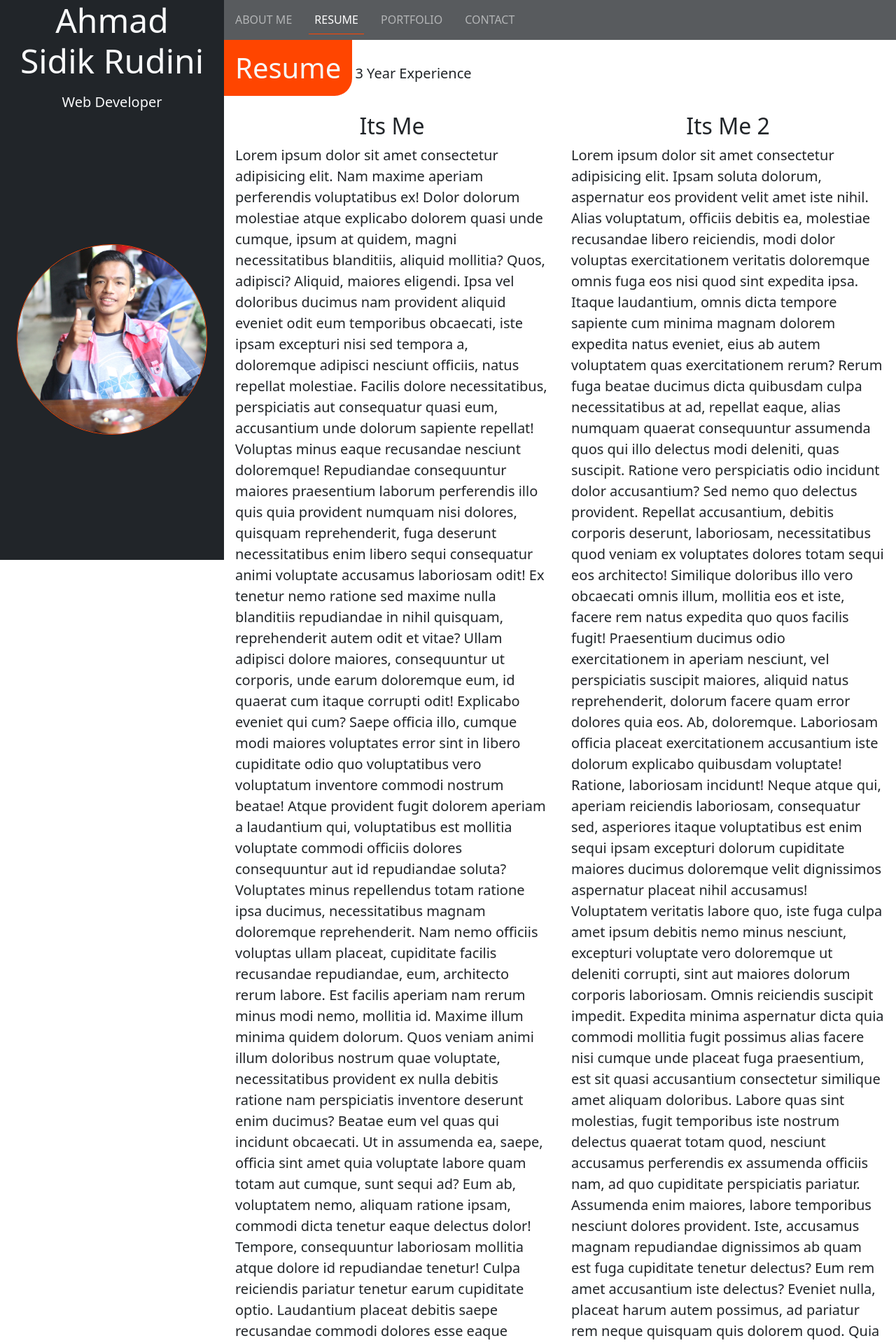
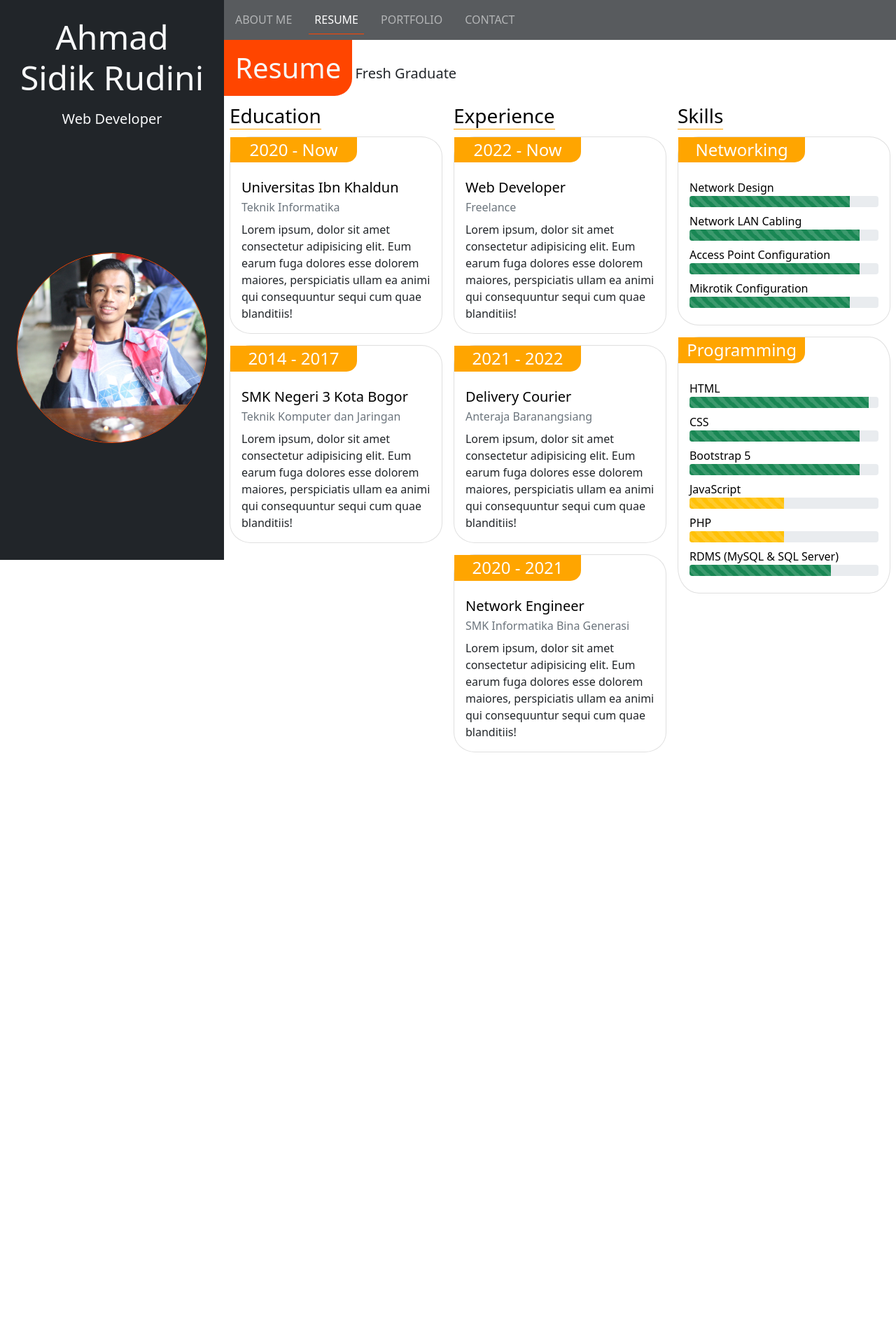
Before and after one commit to asidikrdn/personal-page, a PHP site: page /resume.html in a window 1280 px wide. Shown: the top 1919 px of the page at 70% size. After the commit the page ends 1075 px from the top, so only its background shows below. Run offline with PHP 8.4, Linux system fonts and the light colour scheme.

Commit message:
Update Resume

```diff
--- a/css/style.css
+++ b/css/style.css
@@ -35,3 +35,18 @@ header img {
   background-color: orangered;
   border-radius: 0 0 25px 0;
 }
+
+#content .sub-title h3 {
+  border-bottom: 1px solid orange;
+}
+
+/* Card */
+.card {
+  border-radius: 10%;
+}
+
+.card h4 {
+  background-color: orange;
+  width: 60%;
+  border-radius: 0 0 15px 0;
+}
--- a/resume.html
+++ b/resume.html
@@ -29,7 +29,7 @@
             <div
               class="container-fluid bg-dark text-light d-md-flex flex-column align-items-center d-none"
             >
-              <h1 class="display-5 text-center">Ahmad Sidik Rudini</h1>
+              <h1 class="display-5 text-center mt-4">Ahmad Sidik Rudini</h1>
               <p class="lead my-2">Web Developer</p>
               <img
                 src="img/profil.jpg"
@@ -42,7 +42,9 @@
         <div class="col-md-9 offset-md-3 p-0">
           <!-- Header Mobile Version -->
           <header id="headerMobile">
-            <div class="d-md-none d-flex flex-row flex-wrap justify-content-center p-4">
+            <div
+              class="d-md-none d-flex flex-row flex-wrap justify-content-center p-4"
+            >
               <img
                 src="img/profil.jpg"
                 alt=""
@@ -111,181 +113,165 @@
 
           <!-- Main Content -->
           <section id="content">
-            <div class="container-fluid p-0 mb-5">
+            <div class="container-fluid p-0 mb-5 mb-md-1">
               <div id="section-title">
-                <h2 class="display-6 d-inline-block p-3 text-light">
-                  Resume
-                </h2>
-                <p class="lead d-inline-block">3 Year Experience</p>
+                <h2 class="display-6 d-inline-block p-3 text-light">Resume</h2>
+                <p class="lead d-inline-block">Fresh Graduate</p>
               </div>
-              <div class="row g-0">
-                <div class="col-12 col-md-6">
-                  <div class="container p-3">
-                    <h2 class="text-center">Its Me</h2>
-                    <p class="lead">
-                      Lorem ipsum dolor sit amet consectetur adipisicing elit.
-                      Nam maxime aperiam perferendis voluptatibus ex! Dolor
-                      dolorum molestiae atque explicabo dolorem quasi unde
-                      cumque, ipsum at quidem, magni necessitatibus blanditiis,
-                      aliquid mollitia? Quos, adipisci? Aliquid, maiores
-                      eligendi. Ipsa vel doloribus ducimus nam provident aliquid
-                      eveniet odit eum temporibus obcaecati, iste ipsam
-                      excepturi nisi sed tempora a, doloremque adipisci nesciunt
-                      officiis, natus repellat molestiae. Facilis dolore
-                      necessitatibus, perspiciatis aut consequatur quasi eum,
-                      accusantium unde dolorum sapiente repellat! Voluptas minus
-                      eaque recusandae nesciunt doloremque! Repudiandae
-                      consequuntur maiores praesentium laborum perferendis illo
-                      quis quia provident numquam nisi dolores, quisquam
-                      reprehenderit, fuga deserunt necessitatibus enim libero
-                      sequi consequatur animi voluptate accusamus laboriosam
-                      odit! Ex tenetur nemo ratione sed maxime nulla blanditiis
-                      repudiandae in nihil quisquam, reprehenderit autem odit et
-                      vitae? Ullam adipisci dolore maiores, consequuntur ut
-                      corporis, unde earum doloremque eum, id quaerat cum itaque
-                      corrupti odit! Explicabo eveniet qui cum? Saepe officia
-                      illo, cumque modi maiores voluptates error sint in libero
-                      cupiditate odio quo voluptatibus vero voluptatum inventore
-                      commodi nostrum beatae! Atque provident fugit dolorem
-                      aperiam a laudantium qui, voluptatibus est mollitia
-                      voluptate commodi officiis dolores consequuntur aut id
-                      repudiandae soluta? Voluptates minus repellendus totam
-                      ratione ipsa ducimus, necessitatibus magnam doloremque
-                      reprehenderit. Nam nemo officiis voluptas ullam placeat,
-                      cupiditate facilis recusandae repudiandae, eum, architecto
-                      rerum labore. Est facilis aperiam nam rerum minus modi
-                      nemo, mollitia id. Maxime illum minima quidem dolorum.
-                      Quos veniam animi illum doloribus nostrum quae voluptate,
-                      necessitatibus provident ex nulla debitis ratione nam
-                      perspiciatis inventore deserunt enim ducimus? Beatae eum
-                      vel quas qui incidunt obcaecati. Ut in assumenda ea,
-                      saepe, officia sint amet quia voluptate labore quam totam
-                      aut cumque, sunt sequi ad? Eum ab, voluptatem nemo,
-                      aliquam ratione ipsam, commodi dicta tenetur eaque
-                      delectus dolor! Tempore, consequuntur laboriosam mollitia
-                      atque dolore id repudiandae tenetur! Culpa reiciendis
-                      pariatur tenetur earum cupiditate optio. Laudantium
-                      placeat debitis saepe recusandae commodi dolores esse
-                      eaque accusamus sit, alias magnam omnis pariatur at
-                      impedit et eius ex quae in eum consectetur tempora! Nihil
-                      repellendus numquam rerum quasi aspernatur cupiditate
-                      facere qui molestiae veniam enim libero dolores eum,
-                      debitis suscipit voluptatibus doloribus ipsa consequuntur
-                      assumenda ratione magni tenetur provident harum illo
-                      voluptates. Ullam omnis reiciendis ut dignissimos
-                      recusandae. Minima labore cum excepturi temporibus modi
-                      voluptatibus repudiandae, sapiente tempore, aut explicabo,
-                      eligendi error dolorum distinctio molestiae quos ullam!
-                      Suscipit ad nemo nihil quia, ipsam corporis culpa error
-                      sint sequi, commodi fuga minus inventore vitae ea
-                      explicabo dolor hic illo. Laborum quisquam cumque ea, id
-                      eligendi repudiandae labore dicta ut perferendis illo
-                      eaque! Expedita commodi eveniet aspernatur praesentium
-                      dolorum pariatur, nobis error culpa illo sapiente nisi
-                      nostrum voluptatum, eligendi at alias blanditiis porro.
-                      Facere blanditiis quae neque perferendis fuga alias,
-                      adipisci aut, nemo, corrupti rerum facilis sed dicta
-                      ducimus. Magni iusto ducimus sunt excepturi doloribus
-                      deleniti harum sit debitis necessitatibus! Vero possimus
-                      facere maiores molestias, laboriosam vel exercitationem,
-                      sunt non quaerat quis veritatis architecto inventore qui
-                      aperiam ipsum. Veritatis, culpa ea aperiam animi iure
-                      quisquam ducimus vitae necessitatibus magni iste tempore
-                      voluptatibus reprehenderit modi voluptates incidunt ut
-                      nostrum. Necessitatibus?
-                    </p>
+              <div class="row g-0 pb-1">
+                <div class="col-12 col-md-4">
+                  <!-- Education -->
+                  <div class="container d-flex flex-column justify-content-around pb-3 px-2">
+                    <div class="sub-title py-1">
+                      <h3 class="text-black d-inline">Education</h3>
+                    </div>
+                    <div class="card my-2">
+                      <h4 class="text-white text-center p-1">2020 - Now</h4>
+                      <div class="card-body">
+                        <h5 class="card-title text-black">Universitas Ibn Khaldun</h5>
+                        <div class="card-subtitle text-muted">
+                          Teknik Informatika
+                        </div>
+                        <div class="card-text mt-2">
+                          Lorem ipsum, dolor sit amet consectetur adipisicing
+                          elit. Eum earum fuga dolores esse dolorem maiores,
+                          perspiciatis ullam ea animi qui consequuntur sequi cum
+                          quae blanditiis!
+                        </div>
+                      </div>
+                    </div>
+                    <div class="card my-2">
+                      <h4 class="text-white text-center p-1">2014 - 2017</h4>
+                      <div class="card-body">
+                        <h5 class="card-title text-black">SMK Negeri 3 Kota Bogor</h5>
+                        <div class="card-subtitle text-muted">
+                          Teknik Komputer dan Jaringan
+                        </div>
+                        <div class="card-text mt-2">
+                          Lorem ipsum, dolor sit amet consectetur adipisicing
+                          elit. Eum earum fuga dolores esse dolorem maiores,
+                          perspiciatis ullam ea animi qui consequuntur sequi cum
+                          quae blanditiis!
+                        </div>
+                      </div>
+                    </div>
                   </div>
                 </div>
-                <div class="col-12 col-md-6">
-                  <div class="container p-3">
-                    <h2 class="text-center">Its Me 2</h2>
-                    <p class="lead">
-                      Lorem ipsum dolor sit amet consectetur adipisicing elit.
-                      Ipsam soluta dolorum, aspernatur eos provident velit amet
-                      iste nihil. Alias voluptatum, officiis debitis ea,
-                      molestiae recusandae libero reiciendis, modi dolor
-                      voluptas exercitationem veritatis doloremque omnis fuga
-                      eos nisi quod sint expedita ipsa. Itaque laudantium, omnis
-                      dicta tempore sapiente cum minima magnam dolorem expedita
-                      natus eveniet, eius ab autem voluptatem quas
-                      exercitationem rerum? Rerum fuga beatae ducimus dicta
-                      quibusdam culpa necessitatibus at ad, repellat eaque,
-                      alias numquam quaerat consequuntur assumenda quos qui illo
-                      delectus modi deleniti, quas suscipit. Ratione vero
-                      perspiciatis odio incidunt dolor accusantium? Sed nemo quo
-                      delectus provident. Repellat accusantium, debitis corporis
-                      deserunt, laboriosam, necessitatibus quod veniam ex
-                      voluptates dolores totam sequi eos architecto! Similique
-                      doloribus illo vero obcaecati omnis illum, mollitia eos et
-                      iste, facere rem natus expedita quo quos facilis fugit!
-                      Praesentium ducimus odio exercitationem in aperiam
-                      nesciunt, vel perspiciatis suscipit maiores, aliquid natus
-                      reprehenderit, dolorum facere quam error dolores quia eos.
-                      Ab, doloremque. Laboriosam officia placeat exercitationem
-                      accusantium iste dolorum explicabo quibusdam voluptate!
-                      Ratione, laboriosam incidunt! Neque atque qui, aperiam
-                      reiciendis laboriosam, consequatur sed, asperiores itaque
-                      voluptatibus est enim sequi ipsam excepturi dolorum
-                      cupiditate maiores ducimus doloremque velit dignissimos
-                      aspernatur placeat nihil accusamus! Voluptatem veritatis
-                      labore quo, iste fuga culpa amet ipsum debitis nemo minus
-                      nesciunt, excepturi voluptate vero doloremque ut deleniti
-                      corrupti, sint aut maiores dolorum corporis laboriosam.
-                      Omnis reiciendis suscipit impedit. Expedita minima
-                      aspernatur dicta quia commodi mollitia fugit possimus
-                      alias facere nisi cumque unde placeat fuga praesentium,
-                      est sit quasi accusantium consectetur similique amet
-                      aliquam doloribus. Labore quas sint molestias, fugit
-                      temporibus iste nostrum delectus quaerat totam quod,
-                      nesciunt accusamus perferendis ex assumenda officiis nam,
-                      ad quo cupiditate perspiciatis pariatur. Assumenda enim
-                      maiores, labore temporibus nesciunt dolores provident.
-                      Iste, accusamus magnam repudiandae dignissimos ab quam est
-                      fuga cupiditate tenetur delectus? Eum rem amet accusantium
-                      iste delectus? Eveniet nulla, placeat harum autem
-                      possimus, ad pariatur rem neque quisquam quis dolorem
-                      quod. Quia animi totam ullam eveniet possimus saepe
-                      voluptatibus. Necessitatibus mollitia nemo voluptatum
-                      aspernatur optio quasi tempore libero, ipsum ratione
-                      quisquam officia ad nam est, enim non assumenda
-                      praesentium! Ullam, similique? Sint doloribus accusamus
-                      modi expedita dolorum autem similique nam! Qui aliquid
-                      earum assumenda vitae pariatur. Dignissimos, odit debitis
-                      quae illo delectus vel incidunt veritatis repellat
-                      repudiandae, ab, expedita quod quidem facilis eum. Soluta
-                      culpa ex excepturi perspiciatis aperiam nam similique
-                      laboriosam nostrum alias dicta! Sint iusto qui iure quas
-                      provident, dolores blanditiis quia, aliquam reprehenderit
-                      eveniet dolorem minus molestias? Consequuntur vero ipsam
-                      similique aspernatur impedit modi corrupti aut accusamus
-                      laborum odit quas iure, vitae sint temporibus provident.
-                      Molestiae, debitis nemo praesentium pariatur a unde
-                      impedit assumenda? Vitae veritatis omnis fugiat, laborum
-                      accusamus pariatur quas voluptatibus inventore, odio
-                      incidunt modi expedita voluptatem. Perferendis assumenda
-                      architecto non! Alias, dignissimos! Necessitatibus
-                      dignissimos est, culpa porro laborum beatae ab nam tenetur
-                      aliquam? Voluptates doloribus iure beatae sint minima,
-                      excepturi culpa sapiente. Doloremque magnam est eos, enim
-                      esse libero sapiente explicabo! Cum temporibus dolorem
-                      quaerat provident asperiores. Sapiente, porro tenetur qui
-                      quia reiciendis perspiciatis beatae ipsa eligendi cumque
-                      pariatur ab accusantium magnam illo quod, rerum
-                      praesentium sint, quo alias blanditiis vel tempora
-                      asperiores officiis odio. Aliquam consequatur vero quas
-                      eos modi repellendus, quis illum est ipsa aspernatur! Ab,
-                      voluptates? Beatae maxime porro aut qui tempora eum
-                      cupiditate illum libero illo. Accusamus, dolores sint quod
-                      numquam natus quos? Ullam minus ut facilis sequi
-                      perspiciatis quos quibusdam. Iste excepturi pariatur
-                      tenetur accusantium voluptatum, culpa distinctio
-                      asperiores quis. Perspiciatis iusto minima a asperiores
-                      magni saepe tempore ipsa numquam vitae doloremque aperiam,
-                      voluptate adipisci quos deserunt praesentium aliquam
-                      accusamus aliquid. Dignissimos harum nihil consequatur
-                      fuga, cumque omnis facilis expedita doloremque dolorum.
-                      Quidem, exercitationem!
-                    </p>
+                <div class="col-12 col-md-4">
+                  <!-- Experience -->
+                  <div class="container d-flex flex-column justify-content-around pb-3 px-2">
+                    <div class="sub-title py-1">
+                      <h3 class="text-black d-inline">Experience</h3>
+                    </div>
+                    <div class="card my-2">
+                      <h4 class="text-white text-center p-1">2022 - Now</h4>
+                      <div class="card-body">
+                        <h5 class="card-title text-black">Web Developer</h5>
+                        <div class="card-subtitle text-muted">
+                          Freelance
+                        </div>
+                        <div class="card-text mt-2">
+                          Lorem ipsum, dolor sit amet consectetur adipisicing
+                          elit. Eum earum fuga dolores esse dolorem maiores,
+                          perspiciatis ullam ea animi qui consequuntur sequi cum
+                          quae blanditiis!
+                        </div>
+                      </div>
+                    </div>
+                    <div class="card my-2">
+                      <h4 class="text-white text-center p-1">2021 - 2022</h4>
+                      <div class="card-body">
+                        <h5 class="card-title text-black">Delivery Courier</h5>
+                        <div class="card-subtitle text-muted">
+                          Anteraja Baranangsiang
+                        </div>
+                        <div class="card-text mt-2">
+                          Lorem ipsum, dolor sit amet consectetur adipisicing
+                          elit. Eum earum fuga dolores esse dolorem maiores,
+                          perspiciatis ullam ea animi qui consequuntur sequi cum
+                          quae blanditiis!
+                        </div>
+                      </div>
+                    </div>
+                    <div class="card my-2">
+                      <h4 class="text-white text-center p-1">2020 - 2021</h4>
+                      <div class="card-body">
+                        <h5 class="card-title text-black">Network Engineer</h5>
+                        <div class="card-subtitle text-muted">
+                          SMK Informatika Bina Generasi
+                        </div>
+                        <div class="card-text mt-2">
+                          Lorem ipsum, dolor sit amet consectetur adipisicing
+                          elit. Eum earum fuga dolores esse dolorem maiores,
+                          perspiciatis ullam ea animi qui consequuntur sequi cum
+                          quae blanditiis!
+                        </div>
+                      </div>
+                    </div>
+                  </div>
+                </div>
+                <div class="col-12 col-md-4">
+                  <!-- Skills -->
+                  <div class="container d-flex flex-column justify-content-around pb-3 px-2">
+                    <div class="sub-title py-1">
+                      <h3 class="text-black d-inline">
+                        Skills
+                      </h3>
+                    </div>
+                    <div class="card my-2">
+                      <h4 class="text-white text-center p-1">
+                        Networking
+                      </h4>
+                      <div class="card-body">
+                        <p class="text-black my-0">Network Design</p>
+                        <div class="progress mt-0 mb-2">
+                          <div class="progress-bar progress-bar-striped progress-bar-animated  bg-success" role="progressbar" aria-valuenow="85" aria-valuemin="0" aria-valuemax="100" style="width: 85%"></div>
+                        </div>
+                        <p class="text-black my-0">Network LAN Cabling</p>
+                        <div class="progress mt-0 mb-2">
+                          <div class="progress-bar progress-bar-striped progress-bar-animated  bg-success" role="progressbar" aria-valuenow="90" aria-valuemin="0" aria-valuemax="100" style="width: 90%"></div>
+                        </div>
+                        <p class="text-black my-0">Access Point Configuration</p>
+                        <div class="progress mt-0 mb-2">
+                          <div class="progress-bar progress-bar-striped progress-bar-animated  bg-success" role="progressbar" aria-valuenow="90" aria-valuemin="0" aria-valuemax="100" style="width: 90%"></div>
+                        </div>
+                        <p class="text-black my-0">Mikrotik Configuration</p>
+                        <div class="progress mt-0 mb-2">
+                          <div class="progress-bar progress-bar-striped progress-bar-animated  bg-success" role="progressbar" aria-valuenow="85" aria-valuemin="0" aria-valuemax="100" style="width: 85%"></div>
+                        </div>
+                      </div>
+                    </div>
+                    <div class="card my-2">
+                      <h4 class="text-white text-center p-1">
+                        Programming
+                      </h4>
+                      <div class="card-body">
+                        <p class="text-black my-0">HTML</p>
+                        <div class="progress mt-0 mb-2">
+                          <div class="progress-bar progress-bar-striped progress-bar-animated  bg-success" role="progressbar" aria-valuenow="95" aria-valuemin="0" aria-valuemax="100" style="width: 95%"></div>
+                        </div>
+                        <p class="text-black my-0">CSS</p>
+                        <div class="progress mt-0 mb-2">
+                          <div class="progress-bar progress-bar-striped progress-bar-animated  bg-success" role="progressbar" aria-valuenow="90" aria-valuemin="0" aria-valuemax="100" style="width: 90%"></div>
+                        </div>
+                        <p class="text-black my-0">Bootstrap 5</p>
+                        <div class="progress mt-0 mb-2">
+                          <div class="progress-bar progress-bar-striped progress-bar-animated  bg-success" role="progressbar" aria-valuenow="90" aria-valuemin="0" aria-valuemax="100" style="width: 90%"></div>
+                        </div>
+                        <p class="text-black my-0">JavaScript</p>
+                        <div class="progress mt-0 mb-2">
+                          <div class="progress-bar progress-bar-striped progress-bar-animated  bg-warning" role="progressbar" aria-valuenow="50" aria-valuemin="0" aria-valuemax="100" style="width: 50%"></div>
+                        </div>
+                        <p class="text-black my-0">PHP</p>
+                        <div class="progress mt-0 mb-2">
+                          <div class="progress-bar progress-bar-striped progress-bar-animated bg-warning" role="progressbar" aria-valuenow="50" aria-valuemin="0" aria-valuemax="100" style="width: 50%"></div>
+                        </div>
+                        <p class="text-black my-0">RDMS (MySQL & SQL Server)</p>
+                        <div class="progress mt-0 mb-2">
+                          <div class="progress-bar progress-bar-striped progress-bar-animated  bg-success" role="progressbar" aria-valuenow="75" aria-valuemin="0" aria-valuemax="100" style="width: 75%"></div>
+                        </div>
+                      </div>
+                    </div>
                   </div>
                 </div>
               </div>
```
